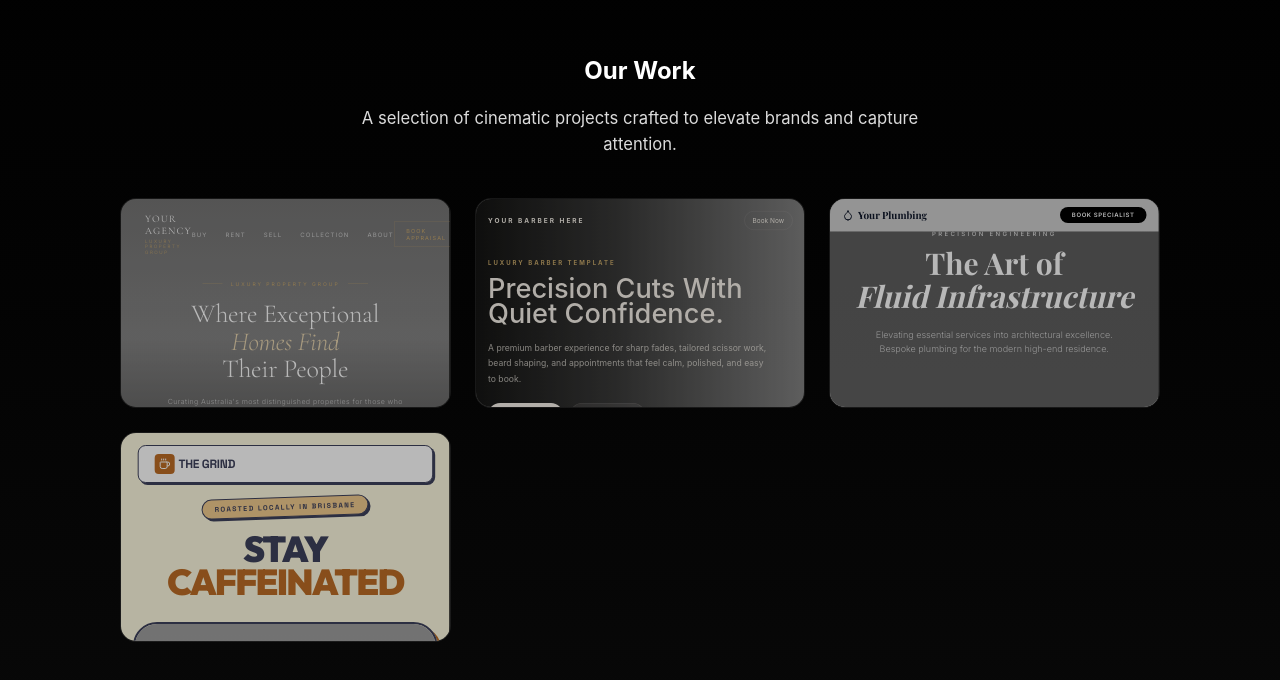
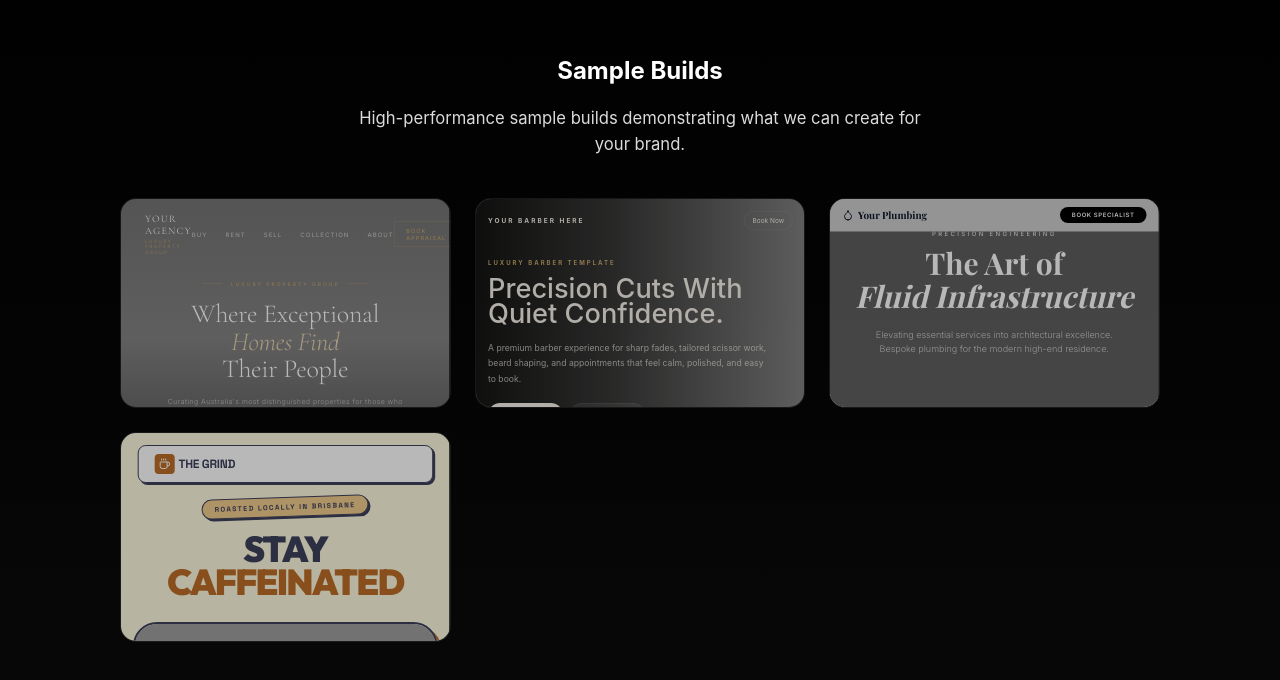
Before and after one commit to wilsoncreativeco/Wilson-Creative, a React (Vite) app: page / in a window 1280 px wide. Shown: the part 3557-4237 px from the top of the page. Built offline with nearby package versions, Linux system fonts and the light colour scheme; a web font is replaced by a local one.

Commit message:
Update App.jsx

```diff
--- a/src/App.jsx
+++ b/src/App.jsx
@@ -221,10 +221,9 @@ export default function App() {
       </section>
 
       <section id="work" className="section work">
-        <h2>Our Work</h2>
+        <h2>Sample Builds</h2>
         <p className="text">
-          A selection of cinematic projects crafted to elevate brands and
-          capture attention.
+        High-performance sample builds demonstrating what we can create for your brand.
         </p>
         <div className="work-grid">
           <div className="work-item" style={{ padding: 0, overflow: "hidden", position: "relative" }}>
```
